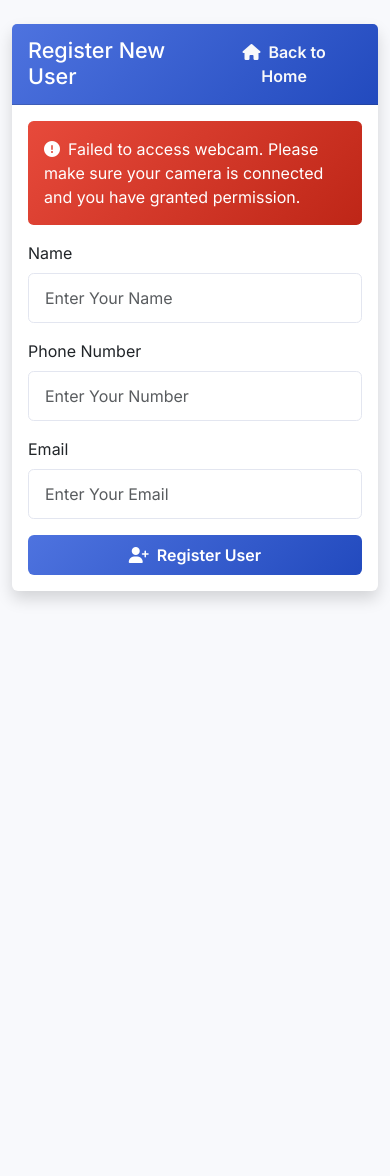
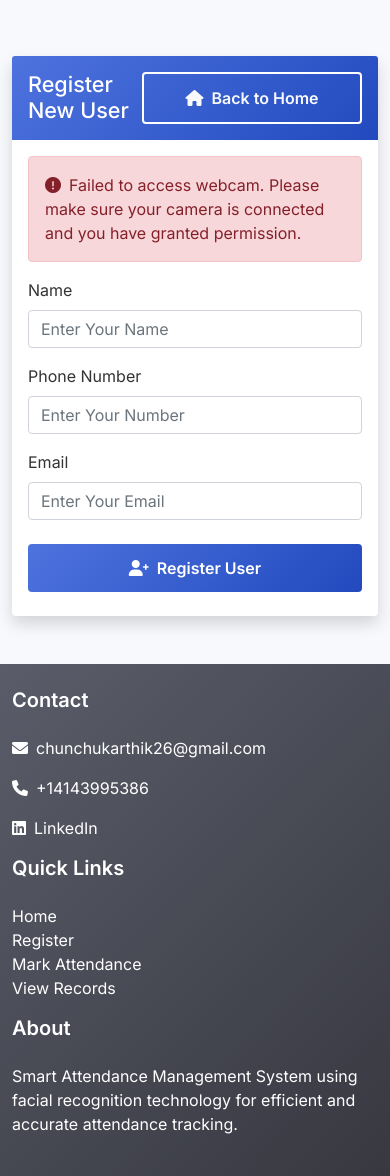
Before and after one commit to Karthik80-hub/Smart-Attendance_Management_System, a Django app: page /register in a window 390 px wide. Before the commit the page ends 602 px from the top, so only its background shows below. Run offline with Django 4.2, Linux system fonts and the light colour scheme.

Commit message:
Major UI/UX improvements: Modern design, analytics, and responsive layout

```diff
--- a/static/css/style.css
+++ b/static/css/style.css
@@ -10,126 +10,51 @@
     --warning-gradient: linear-gradient(135deg, #f6c23e 0%, #dda20a 100%);
     --dark-color: #5a5c69;
     --dark-gradient: linear-gradient(135deg, #5a5c69 0%, #373840 100%);
+    --text-color: #333;
+    --white: #fff;
 }
 
 /* Global Styles */
 body {
     font-family: 'Inter', sans-serif;
     background-color: #f8f9fc;
+    color: var(--text-color);
+    padding-top: 56px; /* Account for fixed navbar */
 }
 
-/* Card Styles */
-.card {
-    border: none;
-    box-shadow: 0 0.15rem 1.75rem 0 rgba(58, 59, 69, 0.15);
-    transition: transform 0.2s ease-in-out;
+/* Navigation */
+.navbar {
+    box-shadow: 0 2px 4px rgba(0,0,0,0.1);
+    background: var(--dark-gradient) !important;
 }
 
-.card:hover {
-    transform: translateY(-2px);
+.navbar-brand {
+    font-weight: 700;
+    font-size: 1.5rem;
 }
 
-.card-header {
-    background: var(--primary-gradient);
-    color: white;
-    font-weight: 600;
+.nav-link {
+    font-weight: 500;
+    padding: 0.5rem 1rem !important;
+    transition: all 0.3s ease;
+    position: relative;
 }
 
-/* Button Styles */
-.btn {
-    font-weight: 600;
-    padding: 0.75rem 1.25rem;
-    border: none;
-    transition: all 0.2s ease-in-out;
+.nav-link:after {
+    content: '';
+    position: absolute;
+    width: 0;
+    height: 2px;
+    bottom: 0;
+    left: 50%;
+    background-color: var(--white);
+    transition: all 0.3s ease;
+    transform: translateX(-50%);
 }
 
-.btn-primary {
-    background: var(--primary-gradient);
-}
-
-.btn-success {
-    background: var(--success-gradient);
-}
-
-.btn-danger {
-    background: var(--danger-gradient);
-}
-
-.btn-warning {
-    background: var(--warning-gradient);
-}
-
-.btn-dark {
-    background: var(--dark-gradient);
-}
-
-.btn:hover {
-    transform: translateY(-1px);
-    box-shadow: 0 0.5rem 1rem rgba(0, 0, 0, 0.15);
-}
-
-/* Form Styles */
-.form-control {
-    padding: 0.75rem 1rem;
-    border: 1px solid #e3e6f0;
-    border-radius: 0.35rem;
-    transition: border-color 0.2s ease-in-out;
-}
-
-.form-control:focus {
-    border-color: var(--primary-color);
-    box-shadow: 0 0 0 0.25rem rgba(78, 115, 223, 0.25);
-}
-
-/* Table Styles */
-.table {
-    background: white;
-    border-radius: 0.35rem;
-    overflow: hidden;
-}
-
-.table thead th {
-    background: var(--primary-gradient);
-    color: white;
-    font-weight: 600;
-    border: none;
-}
-
-/* Alert Styles */
-.alert {
-    border: none;
-    border-radius: 0.35rem;
-    padding: 1rem;
-}
-
-.alert-success {
-    background: var(--success-gradient);
-    color: white;
-}
-
-.alert-danger {
-    background: var(--danger-gradient);
-    color: white;
-}
-
-/* Loading Spinner */
-.spinner-overlay {
-    position: fixed;
-    top: 0;
-    left: 0;
-    right: 0;
-    bottom: 0;
-    background: rgba(255, 255, 255, 0.8);
-    display: flex;
-    justify-content: center;
-    align-items: center;
-    z-index: 9999;
-}
-
-.spinner-border {
-    width: 3rem;
-    height: 3rem;
-    color: var(--primary-color);
+.nav-link:hover:after,
+.nav-link.active:after {
+    width: 80%;
 }
 
 /* Hero Section */
@@ -137,25 +62,10 @@ body {
     background-image: linear-gradient(rgba(0, 0, 0, 0.5), rgba(0, 0, 0, 0.7)), url('/static/img/city-morning-sunrise-5k-3i.jpg');
     background-size: cover;
     background-position: center;
-    color: white;
+    color: var(--white);
     padding: 8rem 0;
     position: relative;
-}
-
-.hero::before {
-    content: '';
-    position: absolute;
-    top: 0;
-    left: 0;
-    right: 0;
-    bottom: 0;
-    background: linear-gradient(45deg, rgba(0,0,0,0.7) 0%, rgba(0,0,0,0.4) 100%);
-    z-index: 1;
-}
-
-.hero .container {
-    position: relative;
-    z-index: 2;
+    margin-top: -56px; /* Offset for navbar */
 }
 
 .hero h1 {
@@ -164,96 +74,141 @@ body {
 
 .hero .lead {
     text-shadow: 1px 1px 2px rgba(0,0,0,0.5);
+    font-size: 1.25rem;
 }
 
-/* Navigation */
-.navbar {
-  padding: 1rem 2rem;
-  box-shadow: 0 2px 4px rgba(0,0,0,0.1);
+/* Buttons */
+.btn {
+    font-weight: 600;
+    padding: 0.75rem 1.5rem;
+    border: none;
+    transition: all 0.3s ease;
 }
 
-.navbar-brand {
-  font-weight: 700;
-  font-size: 1.5rem;
-  color: var(--white) !important;
+.btn-primary {
+    background: var(--primary-gradient);
 }
 
-.nav-link {
-  font-weight: 500;
-  padding: 0.5rem 1rem !important;
-  transition: all 0.3s ease;
+.btn-outline-light {
+    border: 2px solid var(--white);
 }
 
-.nav-link:hover {
-  color: var(--primary-color) !important;
-  background: rgba(255,255,255,0.1);
-  border-radius: 4px;
+.btn:hover {
+    transform: translateY(-2px);
+    box-shadow: 0 4px 12px rgba(0,0,0,0.15);
+}
+
+/* Cards */
+.card {
+    border: none;
+    box-shadow: 0 0.15rem 1.75rem 0 rgba(58, 59, 69, 0.15);
+    transition: transform 0.3s ease, box-shadow 0.3s ease;
+}
+
+.card:hover {
+    transform: translateY(-5px);
+    box-shadow: 0 0.5rem 2rem 0 rgba(58, 59, 69, 0.2);
+}
+
+.card-header {
+    background: var(--primary-gradient);
+    color: var(--white);
+    font-weight: 600;
+    border: none;
 }
 
 /* Feature Cards */
 .feature-card {
-  border: none;
-  border-radius: 8px;
-  box-shadow: 0 4px 6px rgba(0,0,0,0.1);
-  transition: transform 0.3s ease;
-  height: 100%;
+    text-align: center;
+    padding: 2rem !important;
 }
 
-.feature-card:hover {
-  transform: translateY(-5px);
+.feature-card i {
+    font-size: 2.5rem;
+    margin-bottom: 1.5rem;
 }
 
-.feature-card .card-title {
-  color: var(--primary-color);
-  font-weight: 700;
-  font-size: 1.5rem;
-  margin-bottom: 1rem;
+/* Progress Bars */
+.progress {
+    height: 1rem;
+    background-color: #e9ecef;
+    border-radius: 0.5rem;
+    margin: 1rem 0;
 }
 
-.feature-card .card-text {
-  color: var(--text-color);
-  font-size: 1rem;
+.progress-bar {
+    background: var(--primary-gradient);
+    border-radius: 0.5rem;
+}
+
+/* Lists */
+.list-group-item {
+    border: none;
+    border-bottom: 1px solid rgba(0,0,0,0.1);
+    padding: 1rem 0;
+}
+
+.list-group-item:last-child {
+    border-bottom: none;
 }
 
 /* Footer */
 .footer {
-  background-color: #1f2937;
-  color: var(--white);
-  padding: 2rem 0;
+    background: var(--dark-gradient);
+    color: var(--white);
+    padding: 3rem 0;
+    margin-top: 3rem;
 }
 
-.footer-links a {
-  color: var(--white);
-  text-decoration: none;
-  transition: color 0.3s ease;
+.footer h5 {
+    font-weight: 600;
+    margin-bottom: 1.5rem;
 }
 
-.footer-links a:hover {
-  color: var(--primary-color);
+.footer a {
+    color: var(--white);
+    text-decoration: none;
+    transition: color 0.3s ease;
 }
 
-.social-links a {
-  color: var(--white);
-  font-size: 1.5rem;
-  margin: 0 0.5rem;
-  transition: color 0.3s ease;
+.footer a:hover {
+    color: var(--primary-color);
 }
 
-.social-links a:hover {
-  color: var(--primary-color);
+/* Toast Notifications */
+.toast {
+    background: var(--primary-gradient);
 }
 
-/* Responsive Utilities */
+.toast.bg-success {
+    background: var(--success-gradient) !important;
+}
+
+.toast.bg-danger {
+    background: var(--danger-gradient) !important;
+}
+
+/* Responsive Design */
 @media (max-width: 768px) {
-    .btn {
-        padding: 0.5rem 1rem;
+    .hero {
+        padding: 6rem 0;
+        text-align: center;
     }
 
-    .hero {
-        padding: 4rem 0;
+    .hero h1 {
+        font-size: 2.5rem;
     }
 
-    .navbar {
-        padding: 0.5rem 1rem;
+    .hero .lead {
+        font-size: 1.1rem;
+    }
+
+    .btn {
+        width: 100%;
+        margin: 0.5rem 0;
+    }
+
+    .feature-card {
+        padding: 1.5rem !important;
     }
 }
--- a/templates/base_no_nav.html
+++ b/templates/base_no_nav.html
@@ -1,29 +1,57 @@
 <!DOCTYPE html>
-{% load static %}
 <html lang="en">
 <head>
-    <meta charset="utf-8">
-    <meta name="viewport" content="width=device-width, initial-scale=1">
-    <meta name="description" content="Smart Attendance Management System - Automate your attendance tracking with facial recognition">
-    <title>SmartAttend - {% block title %}{% endblock %}</title>
+    <meta charset="UTF-8">
+    <meta name="viewport" content="width=device-width, initial-scale=1.0">
+    <meta name="description" content="Smart Attendance Management System - Efficiently track and manage attendance with advanced facial recognition">
+    <title>{% block title %}Smart Attendance{% endblock %}</title>
 
-    <!-- Fonts and Icons -->
-    <link rel="preconnect" href="https://fonts.googleapis.com">
-    <link rel="preconnect" href="https://fonts.gstatic.com" crossorigin>
+    <!-- Bootstrap CSS -->
+    <link href="https://cdn.jsdelivr.net/npm/bootstrap@5.1.3/dist/css/bootstrap.min.css" rel="stylesheet">
+    <!-- Font Awesome -->
+    <link rel="stylesheet" href="https://cdnjs.cloudflare.com/ajax/libs/font-awesome/6.0.0/css/all.min.css">
+    <!-- Google Fonts -->
     <link href="https://fonts.googleapis.com/css2?family=Inter:wght@400;500;600;700&display=swap" rel="stylesheet">
-    <link href="https://cdn.jsdelivr.net/npm/bootstrap@5.3.1/dist/css/bootstrap.min.css" rel="stylesheet">
-    <link rel="stylesheet" href="https://cdnjs.cloudflare.com/ajax/libs/font-awesome/6.4.0/css/all.min.css">
-    <link rel="stylesheet" href="{% static 'css/style.css' %}">
+    <!-- Custom CSS -->
+    <link rel="stylesheet" href="/static/css/style.css">
     {% block extra_css %}{% endblock %}
 </head>
+<body>
+    <!-- Toast Container for Notifications -->
+    <div class="toast-container position-fixed bottom-0 end-0 p-3"></div>
 
-<body>
-    <main class="py-4">
-        {% block content %}{% endblock %}
-    </main>
+    {% block content %}{% endblock %}
 
-    <!-- Scripts -->
-    <script src="https://cdn.jsdelivr.net/npm/bootstrap@5.3.1/dist/js/bootstrap.bundle.min.js"></script>
+    <!-- Footer -->
+    <footer class="footer py-4">
+        <div class="container">
+            <div class="row">
+                <div class="col-md-4">
+                    <h5>Contact</h5>
+                    <p><i class="fas fa-envelope me-2"></i>chunchukarthik26@gmail.com</p>
+                    <p><i class="fas fa-phone me-2"></i>+14143995386</p>
+                    <p><i class="fab fa-linkedin me-2"></i><a href="http://linkedin.com/in/karthik-chunchu-8b6480205" target="_blank" class="text-white">LinkedIn</a></p>
+                </div>
+                <div class="col-md-4">
+                    <h5>Quick Links</h5>
+                    <ul class="list-unstyled">
+                        <li><a href="/" class="text-white">Home</a></li>
+                        <li><a href="/register" class="text-white">Register</a></li>
+                        <li><a href="/attendance" class="text-white">Mark Attendance</a></li>
+                        <li><a href="/records" class="text-white">View Records</a></li>
+                    </ul>
+                </div>
+                <div class="col-md-4">
+                    <h5>About</h5>
+                    <p>Smart Attendance Management System using facial recognition technology for efficient and accurate attendance tracking.</p>
+                </div>
+            </div>
+        </div>
+    </footer>
+
+    <!-- Bootstrap JS Bundle -->
+    <script src="https://cdn.jsdelivr.net/npm/bootstrap@5.1.3/dist/js/bootstrap.bundle.min.js"></script>
+    <!-- Custom JS -->
     {% block extra_js %}{% endblock %}
 </body>
 </html>
```
Also changed, not shown: templates/home.html (+106 -49 lines).
